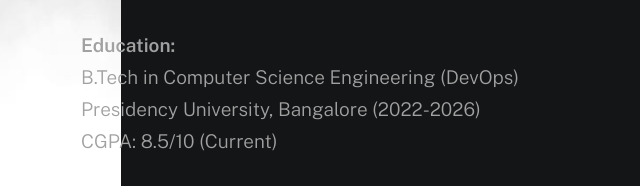
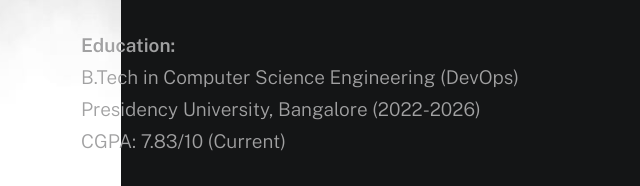
Before and after one commit to tusharlg6/portfolio4, a plain HTML site: page index.html in a window 1280 px wide. Shown: the part 1757-1943 px from the top of the page, 519-1159 px from the left. Drawn offline with nearby package versions, Linux system fonts and the light colour scheme; a web font is replaced by a local one.

Commit message:
Update index.html

```diff
--- a/index.html
+++ b/index.html
@@ -97,7 +97,7 @@
                                         <strong>Education:</strong>
                                         <p>B.Tech in Computer Science Engineering (DevOps)<br>
                                         Presidency University, Bangalore (2022-2026)<br>
-                                        CGPA: 8.5/10 (Current)</p>
+                                        CGPA: 7.83/10 (Current)</p>
                                     </div>
 
                                     <div class="detail-item">
```
